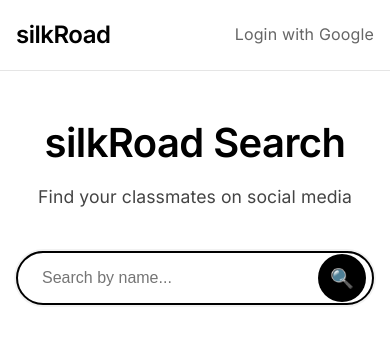
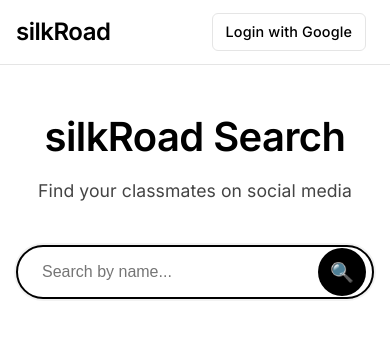
Before and after one commit to mishalshanavas/silkRoad-backend, a Django app: page /search/ in a window 390 px wide. Shown: the top 346 px of the page. Run offline with Django 5.2, Linux system fonts and the light colour scheme; parts of the project's set-up code (start-up, migrations or seed data) failed here and were passed over.

Commit message:
UPDATE Optimized Search

```diff
--- /dev/null
+++ b/static/css/auth.css
@@ -0,0 +1,147 @@
+.navbar {
+  border-bottom: 1px solid var(--border);
+  padding: 0 2rem;
+  background-color: var(--bg);
+  position: sticky;
+  top: 0;
+  z-index: 100;
+}
+
+.navbar-content {
+  max-width: 1200px;
+  margin: 0 auto;
+  display: flex;
+  justify-content: space-between;
+  align-items: center;
+  height: 64px;
+}
+
+.navbar-logo {
+  font-size: 1.5rem;
+  font-weight: 600;
+  color: var(--text);
+  letter-spacing: -0.02em;
+  text-decoration: none;
+  transition: opacity 0.2s ease-out;
+}
+.navbar-logo:hover {
+  opacity: 0.8;
+}
+
+.navbar-links {
+  display: flex;
+  list-style: none;
+  gap: 2rem;
+  margin-left: auto;
+  margin-right: 2rem;
+}
+.navbar-links a {
+  text-decoration: none;
+  color: var(--muted-light);
+  font-weight: 400;
+  transition: color 0.2s ease-out;
+}
+.navbar-links a:hover {
+  color: var(--text);
+}
+
+.user-profile {
+
+  padding-right: .5rem;
+  display: flex;
+  align-items: center;
+  gap: .8rem;
+  min-height: 32px; /* Match the profile picture height */
+}
+
+.user-dp {
+  width: 36px;
+  height: 36px;
+  border-radius: 16px;
+  object-fit: cover;
+  border: 2px solid var(--border);
+}
+.user-dp:hover {
+  border-color: var(--text);
+  cursor: pointer;
+  opacity: 0.8;
+  transition: all 0.2s ease-out;
+}
+
+/* Tooltip for signout */
+.user-dp-wrapper {
+  position: relative;
+  display: inline-block;
+}
+
+.user-dp-wrapper .signout-tooltip {
+  visibility: hidden;
+  opacity: 0;
+  width: max-content;
+  background-color: var(--muted);
+  color: var(--text);
+  text-align: center;
+  border-radius: 4px;
+  padding: 0.3em 0.8em;
+  position: absolute;
+  z-index: 101;
+  bottom: 110%;
+  left: 50%;
+  transform: translateX(-50%);
+  transition: opacity 0.08s;
+  font-size: 0.95rem;
+  pointer-events: none;
+  white-space: nowrap;
+  box-shadow: 0 2px 8px rgba(0,0,0,0.08);
+}
+
+.user-dp-wrapper:hover .signout-tooltip,
+.user-dp:focus + .signout-tooltip {
+  visibility: visible;
+  opacity: 1;
+}
+
+.login-btn {
+  text-decoration: none;
+  color: var(--text);
+  font-weight: 500;
+  padding: 0.5rem 1rem;
+  border: 1px solid var(--border);
+  border-radius: 6px;
+  background-color: var(--bg);
+  transition: all 0.2s ease-out;
+}
+
+.login-btn:hover {
+  background-color: var(--muted);
+  border-color: var(--text);
+}
+
+.login-btn:active {
+  transform: translateY(1px);
+}
+
+@media (max-width: 768px) {
+  .navbar-links {
+    display: none;
+  }
+
+  .navbar-content {
+    justify-content: space-between;
+  }
+
+  .navbar {
+    padding: 0 1rem;
+  }
+
+  .user-dp {
+    width: 32px;
+    height: 32px;
+    border-radius: 14px;
+  }
+
+  .login-btn {
+    padding: 0.4rem 0.8rem;
+    font-size: 0.9rem;
+  }
+}
--- a/static/css/search.css
+++ b/static/css/search.css
@@ -27,52 +27,6 @@
 a, button, .suggestion, .loc-box {
   cursor: pointer;
 }
-
-.navbar {
-  border-bottom: 1px solid var(--border);
-  padding: 0 2rem;
-  background-color: var(--bg);
-  position: sticky;
-  top: 0;
-  z-index: 100;
-}
-
-.navbar-content {
-  max-width: 1200px;
-  margin: 0 auto;
-  display: flex;
-  justify-content: space-between;
-  align-items: center;
-  height: 70px;
-}
-
-.navbar-logo {
-  font-size: 1.5rem;
-  font-weight: 600;
-  color: var(--text);
-  letter-spacing: -0.02em;
-  text-decoration: none;
-  transition: opacity 0.2s ease-out;
-}
-.navbar-logo:hover {
-  opacity: 0.8;
-}
-
-.navbar-links {
-  display: flex;
-  list-style: none;
-  gap: 2rem;
-}
-.navbar-links a {
-  text-decoration: none;
-  color: var(--muted-light);
-  font-weight: 400;
-  transition: color 0.2s ease-out;
-}
-.navbar-links a:hover {
-  color: var(--text);
-}
-
 .search-container {
   max-width: 600px;
   margin: 0 auto;
@@ -442,13 +396,4 @@
   .student-card {
     padding: 1.5rem;
   }
-  .navbar-links > li:not(#authLinks) {
-    display: none;
-  }
-  #userProfilePic {
-    display: none !important;
-  }
-  #loginBtn {
-    display: inline-block !important;
-  }
 }
--- a/templates/navbar.html
+++ b/templates/navbar.html
@@ -1,16 +1,15 @@
+<link rel="stylesheet" href="/static/css/auth.css">
 <nav class="navbar">
   <div class="navbar-content">
     <a href="/" class="navbar-logo">silkRoad</a>
     <ul class="navbar-links">
       <li><a href="/">Home</a></li>
       <li><a href="/search/">Directory</a></li>
-      <li id="authLinks">
-        <div class="user-profile">
-          <img id="userProfilePic" class="user-dp" src="" alt="Profile" style="display: none;">
-          <a href="/sign_in?next={{ request.path }}" class="login-btn" id="loginBtn">Login with Google</a>
-        </div>
-      </li>
     </ul>
+    <div id="authLinks" class="user-profile">
+      <img id="userProfilePic" class="user-dp" src="" alt="Profile" style="display: none;">
+      <a href="/sign_in?next={{ request.path }}" class="login-btn" id="loginBtn">Login</a>
+    </div>
   </div>
 </nav>
 <script src="/static/js/navAuthStatus.js"></script>
```
Also changed, not shown: static/js/navAuthStatus.js (+22 -10 lines), 1 other file.
